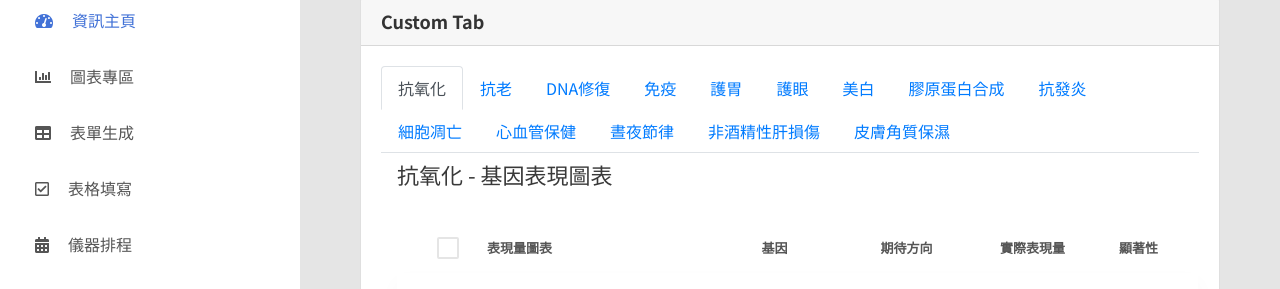
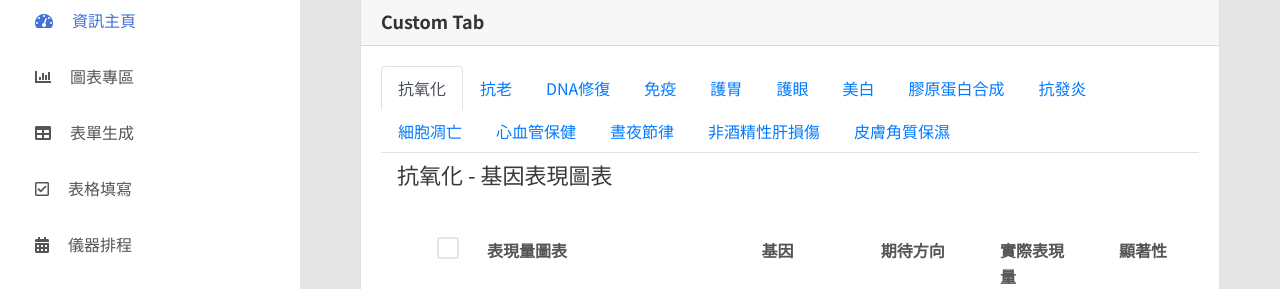
Before and after one commit to callsobing/tci-gene-sandbox, a PHP site: page /nCounter_result.php in a window 1280 px wide. Shown: the part 118-407 px from the top of the page. Run offline with PHP 8.4, Linux system fonts and the light colour scheme.

Commit message:
調整表格整體相對大小

```diff
--- a/nCounter_result.php
+++ b/nCounter_result.php
@@ -498,11 +498,11 @@
                                                                     <span class="au-checkmark"></span>
                                                                 </label>
                                                             </th>
-                                                            <th width="35%" style="font-size:small;">表現量圖表</th>
-                                                            <th width="15%" style="font-size:small;">基因</th>
-                                                            <th width="15%" style="font-size:small;">期待方向</th>
-                                                            <th width="15%" style="font-size:small;">實際表現量</th>
-                                                            <th width="15%" style="font-size:small;">顯著性</th>
+                                                            <th width="35%" style="font-size:medium;">表現量圖表</th>
+                                                            <th width="15%" style="font-size:medium;">基因</th>
+                                                            <th width="15%" style="font-size:medium;">期待方向</th>
+                                                            <th width="15%" style="font-size:medium;">實際表現量</th>
+                                                            <th width="15%" style="font-size:medium;">顯著性</th>
                                                         </tr>
                                                         </thead>
                                                         <tbody>
```
